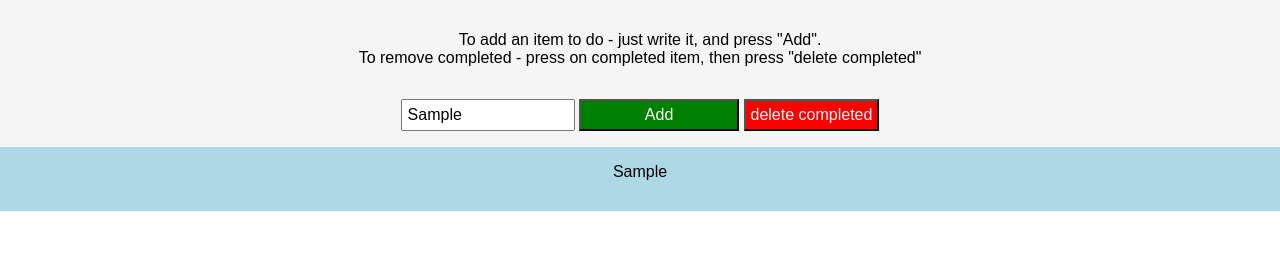
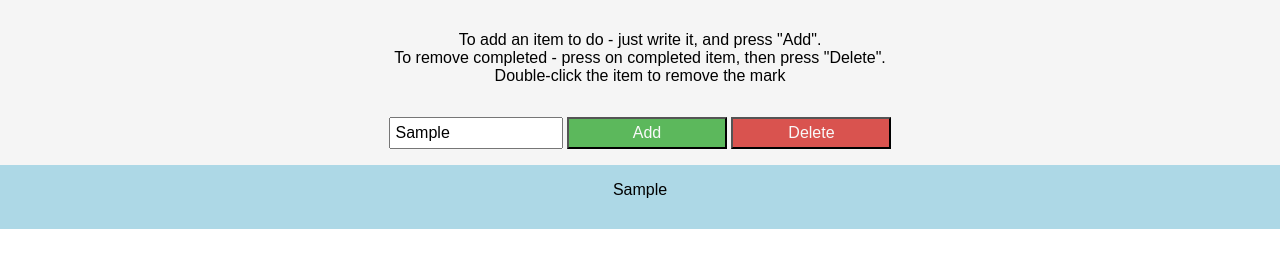
Before and after one commit to ivan-kirshak/Organizer, a plain HTML site: page index.html in a window 1280 px wide. Both pictures are taken after typing "Sample" into the empty fields and a click on the button "Add". Shown: the part 54-322 px from the top of the page. Drawn offline with Linux system fonts and the light colour scheme.

Commit message:
another attempt to make to do list

```diff
--- a/app.js
+++ b/app.js
@@ -1,27 +1,30 @@
-let text = document.getElementById("text");
-let addBtn = document.getElementById("addBtn")
+// declare variables to find HTML elements
+
+let txtField = document.getElementById("text");
+let addBtn = document.getElementById("addBtn");
+let delBtn = document.getElementById("delBtn");
 let list = document.getElementById("list");
-let delBtn = document.getElementById("delBtn");
-let fullList = [];
 
-addBtn.addEventListener("click", function () {
-    let newLi = document.createElement('li');
-    newLi.className = "chosen";
-    newLi.innerText= text.value;
+// onclick Add Button will add a list item with text in txt-field
+addBtn.addEventListener("click", function() {
+    let listItem = document.createElement("li"); //new list item created
+    listItem.innerText = txtField.value; //created list item with text from txt-field
 
-    newLi.addEventListener("click", function(e) {
-        if(e.target.tagName = "li") {
-            e.target.style.backgroundColor = "yellow";
-            e.target.style.fontStyle = "italic";
-
-            delBtn.addEventListener("click", function() {
-                if (confirm("Are you sure you want to remove an item?")) {
-                newLi.remove();
-                }
-            }, false)
-        }
+    //when some item is clicked, style of it changes
+    listItem.addEventListener("click", function() {
+        listItem.classList.add("chosen");
+        //remove marked item
+        delBtn.addEventListener("click", function() {
+            let toRemove = document.getElementsByClassName(".chosen");
+            toRemove.remove();
+        }, false)
     }, false)
 
-    list.appendChild(newLi);
-    fullList.push(text.value);
+    // remove styles and unmark the item
+    listItem.addEventListener("dblclick", function() {
+        listItem.classList.remove("chosen");
+    }, false)
+
+    // this helps a new list item to be created and shown on page:
+    list.appendChild(listItem);
 }, false)
--- a/index.html
+++ b/index.html
@@ -14,11 +14,12 @@
         <h1>To Do List</h1>
         <p>To add an item to do - just write it, and press "Add". <br>
             To remove completed - press on completed item,
-            then press "delete completed"</p>
+            then press "Delete". <br>
+            Double-click the item to remove the mark</p>
             <form action="">
                 <input type="text" id="text">
                 <input type="button" value="Add" id="addBtn">
-                <button id="delBtn">delete completed</button>
+                <input type="button" value="Delete" id="delBtn">
             </form>
     </div>
     <ul id="list"></ul>
--- a/style.css
+++ b/style.css
@@ -12,30 +12,25 @@ body {
     background-color: whitesmoke;
 }
 
-h1, form {
+h1, form, p {
     padding: 1rem;
-}
-
-p {
-    margin: 1rem;
-}
-
-button {
-    color: white;
-    background-color: red;
-    padding: 5px;
-    font-size: 1rem;
 }
 
 input[type="text"],input[type="button"] {
     width: 10rem;
     font-size: 1rem;
     padding: 5px;
+    font-family: Arial, Helvetica, sans-serif;
 }
 
-input[type="button"] {
-    color: white;
-    background-color: green;
+#addBtn {
+    color: rgb(249,249,249);
+    background-color: rgb(92,184,92);
+}
+
+#delBtn {
+    color: rgb(249,249,249);
+    background-color: rgb(217,83,79);
 }
 
 li {
@@ -46,3 +41,8 @@ li {
 li:nth-child(odd) {
     background-color: lightblue;
 }
+
+ul li.chosen {
+    background-color: yellow;
+    font-style: italic;
+}
```
